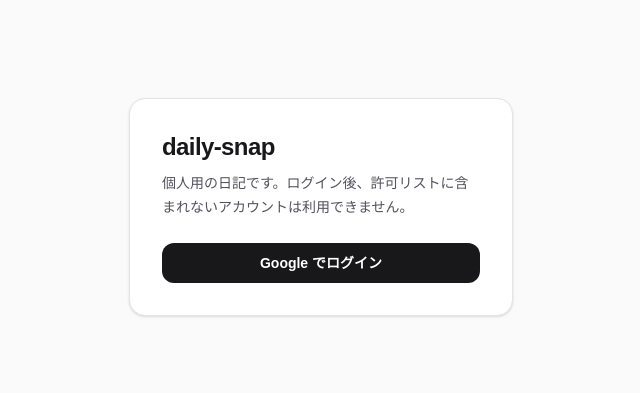
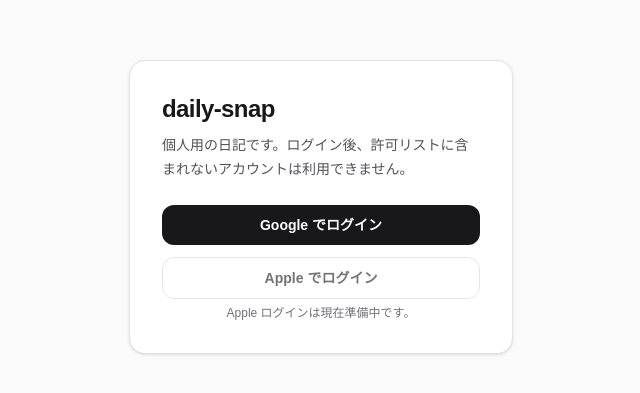
Before and after one commit to 32Lwk/dairy-snap, a Next.js app in the folder web/: page /login in a window 1280 px wide. Shown: the part 193-586 px from the top of the page, without its empty margins (319-959 px from the left). Built offline with nearby package versions, Linux system fonts and the light colour scheme; no server answers.

Commit message:
Show Apple login button even when auth is not configured

```diff
--- a/web/src/app/login/apple-sign-in-button.tsx
+++ b/web/src/app/login/apple-sign-in-button.tsx
@@ -11,13 +11,22 @@
   disabled?: boolean;
 }) {
   return (
+    <div className="space-y-1.5">
       <button
         type="button"
         className="inline-flex w-full items-center justify-center rounded-xl border border-zinc-300 bg-white px-4 py-2.5 text-sm font-semibold text-zinc-900 hover:bg-zinc-50 active:bg-zinc-100 disabled:cursor-not-allowed disabled:opacity-60 dark:border-zinc-700 dark:bg-zinc-900 dark:text-zinc-100 dark:hover:bg-zinc-800"
         onClick={() => void signIn("apple", { callbackUrl })}
         disabled={disabled}
+        aria-disabled={disabled}
+        title={disabled ? "Appleログインは現在未設定です" : undefined}
       >
         Apple でログイン
       </button>
+      {disabled ? (
+        <p className="text-center text-xs text-zinc-500 dark:text-zinc-400">
+          Apple ログインは現在準備中です。
+        </p>
+      ) : null}
+    </div>
   );
 }
--- a/web/src/app/login/page.tsx
+++ b/web/src/app/login/page.tsx
@@ -36,7 +36,7 @@
         <AuthSessionProvider>
           <div className="mt-6 space-y-3">
             <GoogleSignInButton callbackUrl={next} />
-            {isAppleAuthConfigured ? <AppleSignInButton callbackUrl={next} /> : null}
+            <AppleSignInButton callbackUrl={next} disabled={!isAppleAuthConfigured} />
           </div>
         </AuthSessionProvider>
       </div>
```
Lines whose indentation alone changed are shown as unchanged.
